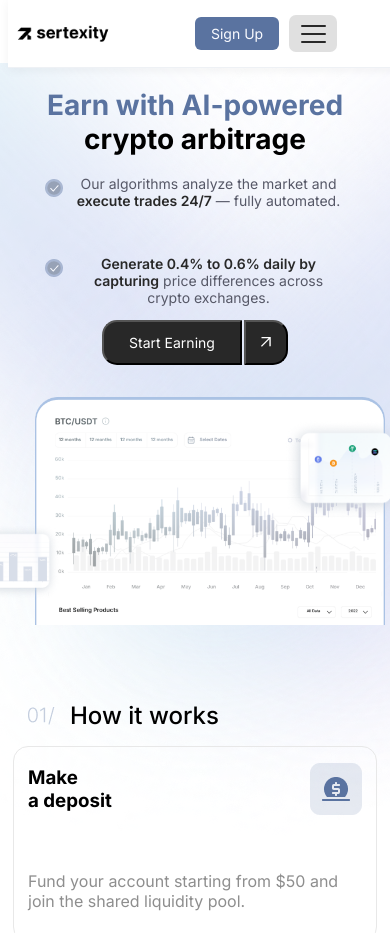
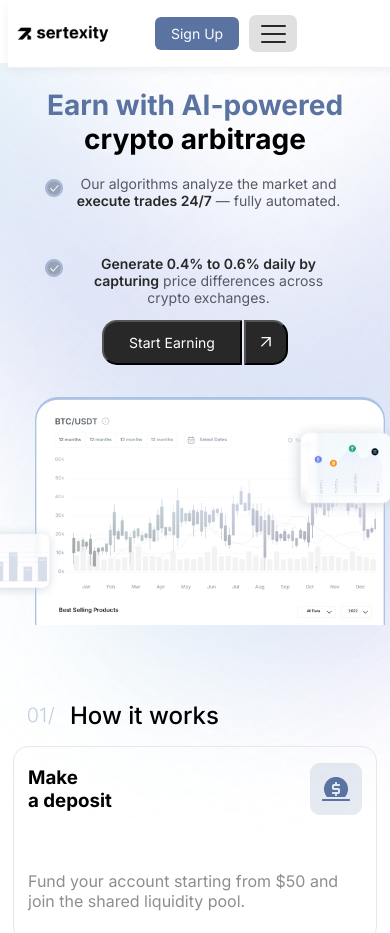
Before and after one commit to GalsanSanzhiev/frilance_work, a plain HTML site: page index.html in a window 390 px wide. Shown: the top 933 px of the page. Drawn offline with Linux system fonts and the light colour scheme.

Commit message:
Update style.css

```diff
--- a/style.css
+++ b/style.css
@@ -914,7 +914,7 @@
     order: 2;
     padding: 8px 16px;
     font-size: 14px;
-    margin-left: 72px;
+    margin-left: 32px;
   }
 
   /* ======================================================== */
```
